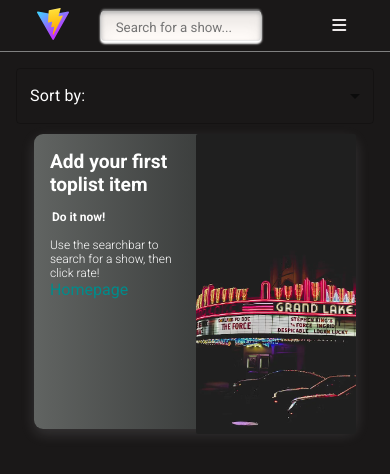
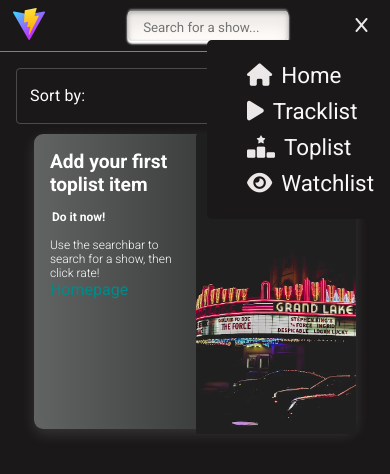
Before and after one commit to PatakiG2000/ShowShelf, a React (Vite) app: page /toplist in a window 390 px wide. Both pictures are taken after a click on the element 339 px from the left and 25 px from the top of the page. Shown: the top 474 px of the page. Built offline with nearby package versions, Linux system fonts and the light colour scheme; a web font is replaced by a local one.

Commit message:
Mobile navbar, colors
Mobile navbar, colors

```diff
--- a/src/Components/Cards/homepage/WatchlistRecommendation.tsx
+++ b/src/Components/Cards/homepage/WatchlistRecommendation.tsx
@@ -17,11 +17,7 @@
     <div className="upcoming-episode-card">
       <div className="upcoming-img-container">
         <img
-          src={
-            randomItem?.img
-              ? randomItem?.img
-              : "https://images.unsplash.com/photo-1512113569142-8a60fccc7caa?ixlib=rb-4.0.3&ixid=M3wxMjA3fDB8MHxwaG90by1wYWdlfHx8fGVufDB8fHx8fA%3D%3D&auto=format&fit=crop&w=687&q=80"
-          }
+          src={randomItem?.img ? randomItem?.img : "/placeholderimage.webp"}
           alt=""
         />
       </div>
--- a/src/Components/Cards/tracklist/TracklistCard.tsx
+++ b/src/Components/Cards/tracklist/TracklistCard.tsx
@@ -28,6 +28,8 @@
     date,
     key: v4(),
   };
+
+
 
   const dispatch = useDispatch();
 
--- a/src/Components/EpisodeAccordion.tsx
+++ b/src/Components/EpisodeAccordion.tsx
@@ -8,6 +8,7 @@
 import { useDispatch, useSelector } from "react-redux";
 import { handleSeenEpisode } from "../features/tracklist/tracklistSlice";
 import useFormatText from "../hooks/useFormatText";
+import { useState } from "react";
 
 export interface IEpisodeAccordionProps {
   description: string;
--- a/src/Components/SearchBox.tsx
+++ b/src/Components/SearchBox.tsx
@@ -40,6 +40,7 @@
         className="searchbar"
         placeholder="Search for a show..."
       />
+
       <Searchresults
         show={isShowing ? "block" : "none"}
         results={searchResults}
--- /dev/null
+++ b/src/Components/ToplistSorting.tsx
@@ -0,0 +1,81 @@
+import * as React from "react";
+import { createTheme, ThemeProvider } from "@mui/material/styles";
+import { useSelector, useDispatch } from "react-redux";
+import MenuItem from "@mui/material/MenuItem";
+import InputLabel from "@mui/material/InputLabel";
+import Select, { SelectChangeEvent } from "@mui/material/Select";
+import Box from "@mui/material/Box";
+import FormControl from "@mui/material/FormControl";
+import { sorting } from "../../src/features/toplist/toplistSlice";
+import { useState } from "react";
+
+export interface IToplistSortingProps {}
+const theme = createTheme({
+  palette: {
+    primary: {
+      main: "#e9ebf0",
+    },
+    secondary: {
+      main: "#e9ebf0",
+    },
+  },
+});
+export default function ToplistSorting(props: IToplistSortingProps) {
+  const dispatch = useDispatch();
+  const [value, setValue] = useState("");
+  const handleChange = (event: SelectChangeEvent) => {
+    const target = event.target.value as string;
+    setValue(target);
+    dispatch(sorting(target));
+  };
+
+  return (
+    <Box
+      sx={{
+        minWidth: "10%",
+        maxWidth: "400px",
+        margin: "0 auto",
+      }}
+    >
+      <ThemeProvider theme={theme}>
+        <FormControl fullWidth>
+          <InputLabel
+            id="demo-simple-select-label"
+            sx={{
+              color: "white",
+            }}
+          >
+            Sort by:
+          </InputLabel>
+          <Select
+            labelId="demo-simple-select-label"
+            id="demo-simple-select"
+            value={value}
+            label="Age"
+            onChange={handleChange}
+            sx={{
+              color: "white",
+              ".MuiOutlinedInput-notchedOutline": {
+                borderColor: "rgba(228, 219, 233, 0.25)",
+              },
+              "&.Mui-focused .MuiOutlinedInput-notchedOutline": {
+                borderColor: "rgba(228, 219, 233, 0.25)",
+              },
+              "&:hover .MuiOutlinedInput-notchedOutline": {
+                borderColor: "rgba(228, 219, 233, 0.25)",
+              },
+              ".MuiSvgIcon-root ": {
+                fill: "white !important",
+              },
+            }}
+          >
+            <MenuItem value={"hightolow"}>Rating: High to low</MenuItem>
+            <MenuItem value={"lowtohigh"}>Rating: Low to high</MenuItem>
+            <MenuItem value={"newest"}>Time: Newest</MenuItem>
+            <MenuItem value={"oldest"}>Time: Oldest</MenuItem>
+          </Select>
+        </FormControl>
+      </ThemeProvider>
+    </Box>
+  );
+}
--- a/src/Layout/Navbar.tsx
+++ b/src/Layout/Navbar.tsx
@@ -1,12 +1,10 @@
 import * as React from "react";
 import SearchBox from "../Components/SearchBox";
 import { Link } from "react-router-dom";
-
-/* interface NavbarProps {
-  message: string;
-} */
+import { useEffect, useState } from "react";
 
 const Navbar: React.FunctionComponent /* <NavbarProps>  */ = (props) => {
+  const [isOpen, setIsOpen] = useState(false);
   return (
     <header className="navbar">
       <div className="nav-left">
@@ -16,8 +14,36 @@
         <SearchBox />
       </div>
 
-      <div className="burger hidden">
-        <i className="fa-solid fa-bars"></i>
+      <div className="burger hidden" onClick={() => setIsOpen(!isOpen)}>
+        <i className={isOpen ? "fa-solid fa-x" : "fa-solid fa-bars"}></i>
+      </div>
+      <div className={`mobile-nav ${isOpen ? "" : "hidden"}`}>
+        <ul className="mobile-nav-list">
+          <li className="nav-el">
+            <i className="fa-solid fa-house"></i>
+            <Link to="/" className="nav-link">
+              Home
+            </Link>
+          </li>
+          <li className="nav-el">
+            <i className="fa-solid fa-play"></i>
+            <Link to="/tracklist" className="nav-link">
+              Tracklist
+            </Link>
+          </li>
+          <li className="nav-el">
+            <i className="fa-solid fa-ranking-star"></i>
+            <Link to="/toplist" className="nav-link">
+              Toplist
+            </Link>
+          </li>
+          <li className="nav-el">
+            <i className="fa-solid fa-eye"></i>
+            <Link to="/watchlist" className="nav-link">
+              Watchlist
+            </Link>
+          </li>
+        </ul>
       </div>
       <nav className="nav">
         <ul className="nav-list">
--- a/src/Layout/pages/Toplist.tsx
+++ b/src/Layout/pages/Toplist.tsx
@@ -1,27 +1,15 @@
 import * as React from "react";
 import ToplistCard from "../../Components/Cards/toplist/ToplistCard";
-import { useSelector, useDispatch } from "react-redux";
+import { useSelector } from "react-redux";
 import ToplistPlaceholderCard from "../../Components/Cards/toplist/ToplistPlaceholderCard";
-import MenuItem from "@mui/material/MenuItem";
-import InputLabel from "@mui/material/InputLabel";
-import Select, { SelectChangeEvent } from "@mui/material/Select";
-import Box from "@mui/material/Box";
-import FormControl from "@mui/material/FormControl";
-import { sorting } from "../../features/toplist/toplistSlice";
-import { useState } from "react";
+import ToplistSorting from "../../Components/ToplistSorting";
+
 import { motion } from "framer-motion";
 
 export interface IToplistProps {}
 
 export default function Toplist() {
   const toplist = useSelector((state: any) => state.toplistHandler?.value);
-  const dispatch = useDispatch();
-  const [value, setValue] = useState("");
-  const handleChange = (event: SelectChangeEvent) => {
-    const target = event.target.value as string;
-    setValue(target);
-    dispatch(sorting(target));
-  };
 
   const currentToplist = toplist.map(
     ({
@@ -62,36 +50,7 @@
       animate={{ opacity: 1, width: "100%" }}
       exit={{ opacity: 0, x: window.innerWidth, transition: { duration: 0.2 } }}
     >
-      <Box
-        sx={{
-          minWidth: "10%",
-          maxWidth: "400px",
-          margin: "0 auto",
-        }}
-      >
-        <FormControl fullWidth>
-          <InputLabel
-            id="demo-simple-select-label"
-            sx={{
-              color: "white",
-            }}
-          >
-            Sort by:
-          </InputLabel>
-          <Select
-            labelId="demo-simple-select-label"
-            id="demo-simple-select"
-            value={value}
-            label="Age"
-            onChange={handleChange}
-          >
-            <MenuItem value={"hightolow"}>Rating: High to low</MenuItem>
-            <MenuItem value={"lowtohigh"}>Rating: Low to high</MenuItem>
-            <MenuItem value={"newest"}>Time: Newest</MenuItem>
-            <MenuItem value={"oldest"}>Time: Oldest</MenuItem>
-          </Select>
-        </FormControl>
-      </Box>{" "}
+      <ToplistSorting />
       {currentToplist.length === 0 ? (
         <ToplistPlaceholderCard />
       ) : (
--- a/src/index.css
+++ b/src/index.css
@@ -30,7 +30,7 @@
   color: rgb(236, 232, 232);
   background-color: rgb(26, 24, 24);
   display: flex;
-  justify-content: space-around;
+  justify-content: space-between;
   align-items: center;
   border-bottom: 1px solid grey;
 }
@@ -40,6 +40,11 @@
   justify-content: space-between;
   list-style: none;
   gap: 2em;
+  margin-right: 4em;
+}
+
+.nav {
+  margin-right: 1em;
 }
 
 .nav-el {
@@ -59,6 +64,27 @@
   align-items: center;
   justify-content: center;
   gap: 2em;
+  width: 100%;
+}
+
+.mobile-nav {
+  background-color: rgb(26, 24, 24);
+  position: absolute;
+  border-radius: 5px;
+  gap: 5px;
+  top: 40px;
+  right: 0px;
+  z-index: 99;
+
+  padding-right: 1em;
+}
+
+.mobile-nav-list {
+  display: flex;
+  flex-direction: column;
+  align-items: baseline;
+  gap: 10px;
+  font-size: 1.4em;
 }
 
 .alerts {
@@ -74,7 +100,7 @@
 .home {
   display: grid;
   grid-template-columns: 1fr 4fr;
-  max-height: 100vh;
+  height: 100vh;
 }
 
 .home-leftside {
@@ -192,7 +218,7 @@
 .main-recommendation {
   color: white;
   background-color: rgb(24, 26, 24);
-  background-image: url(https://www.whats-on-netflix.com/wp-content/uploads/2023/03/black-mirror-season-6-everything-we-know-so-far-netflix-jpg.webp);
+  background-image: url("/black-mirror-season-6-everything-we-know-so-far-netflix-jpg.webp");
   background-size: 102%;
   border-radius: 5px;
   width: 90%;
@@ -343,7 +369,7 @@
 .recommended-foryou {
   color: white;
   background-color: green;
-  background-image: url(https://occ-0-1722-1567.1.nflxso.net/dnm/api/v6/E8vDc_W8CLv7-yMQu8KMEC7Rrr8/AAAABZVqj8OEDSEEmdFxb3DR-yz-dZBDb172MAwsxY0RRtM9eH4USBA-StcCyWmToRq7spDo2egjo5BYgMs2cbAnSSwfXw8eNEynURoF.jpg?r=dbe);
+  background-image: url("/bridgerton_photo.webp");
   background-size: 100%;
   border-radius: 5px;
   width: 90%;
@@ -378,8 +404,8 @@
 /* SEARCH */
 
 .searchbar {
-  margin-left: 60px;
   line-height: 1.6;
+  justify-self: end;
   max-width: 350px;
   height: 30px;
   padding-left: 15px;
@@ -657,6 +683,7 @@
 
 .toplist {
   padding: 1em;
+  height: 100vh;
 }
 
 .toplist-experience {
@@ -811,8 +838,16 @@
     max-width: 90%;
   }
 }
+@media screen and (min-width: 736px) {
+  .mobile-nav {
+    display: none;
+  }
+}
 
-@media screen and (max-width: 680px) {
+@media screen and (max-width: 736px) {
+  .searchbar {
+    width: 100%;
+  }
   .rating {
     padding: 1em;
   }
@@ -847,6 +882,7 @@
     display: block;
     padding: 1em;
     cursor: pointer;
+    margin-right: 0.4em;
   }
 }
 
@@ -920,7 +956,7 @@
   }
 
   .logo {
-    margin-left: 9px;
+    margin-left: 0.8em;
   }
   .upcoming-title {
     font-size: 1.8em;
```
Also changed, not shown: src/Hooks/useFormattedEpisodes.tsx (+14 -3 lines), public/black-mirror-season-6-everything-we-know-so-far-netflix-jpg.webp (added), public/bridgerton_photo.webp (added).
